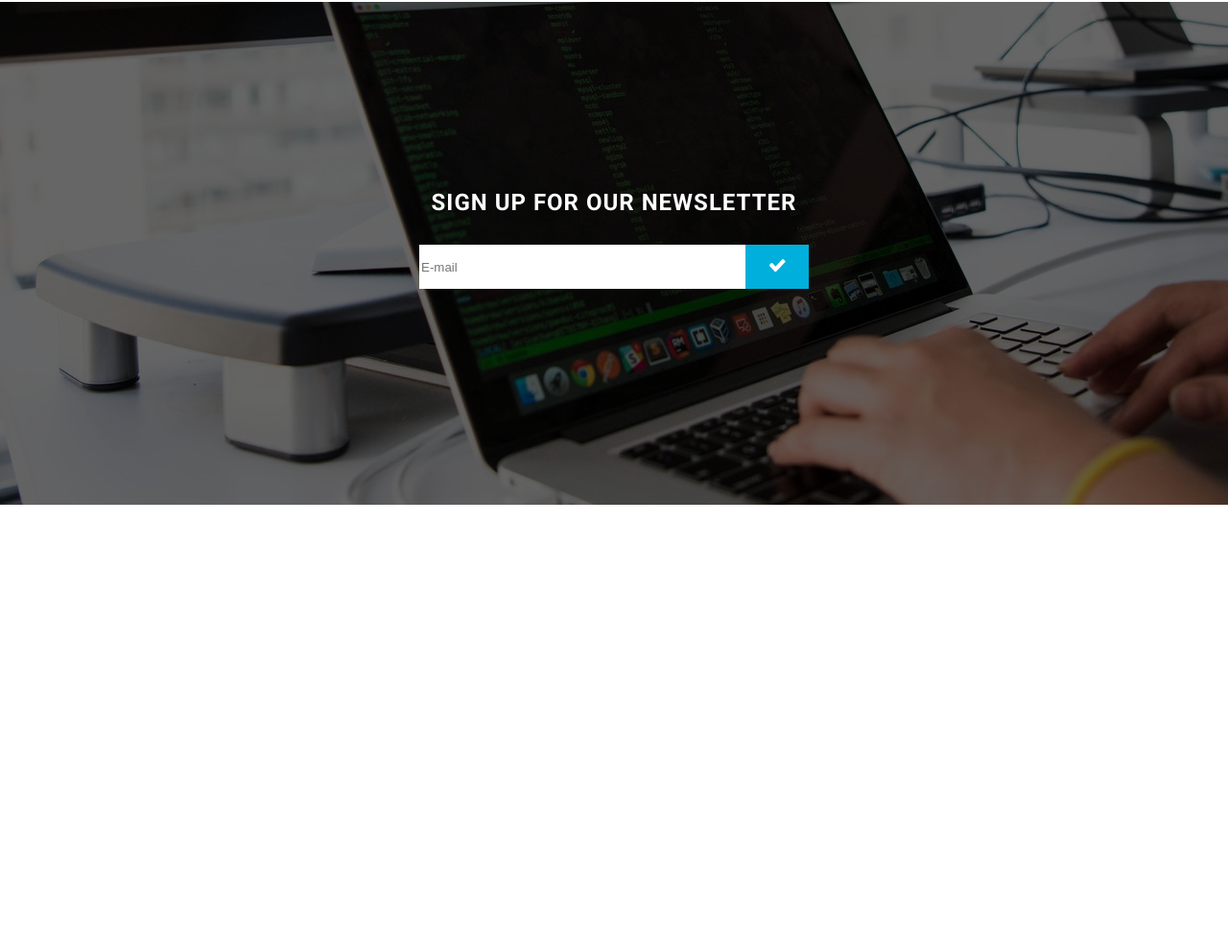
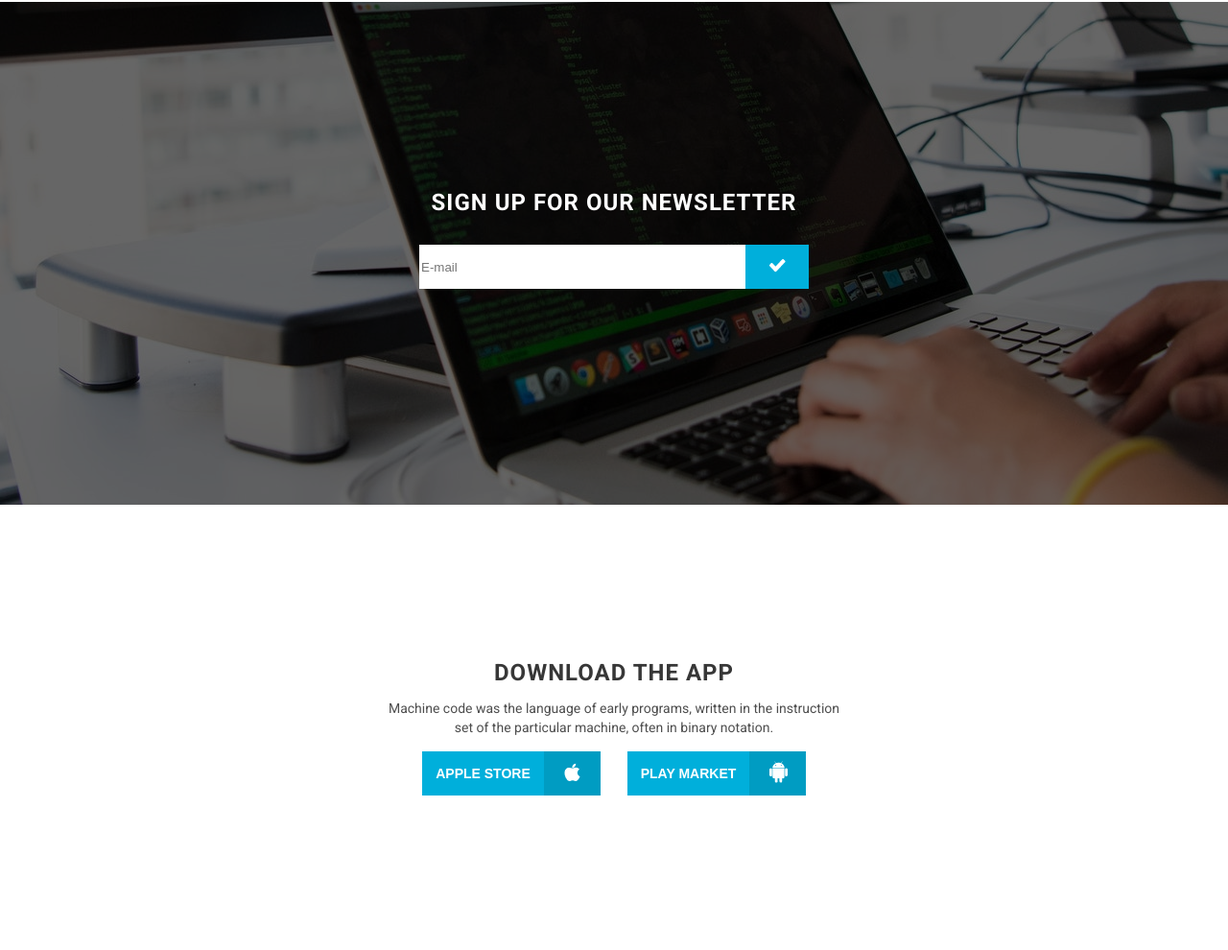
Before and after one commit to MrTorus/webdev, a plain HTML site: page index.html in a window 1280 px wide. Shown: the part 2944-3934 px from the top of the page at 96% size. Before the commit the page ends 3470 px from the top, so only its background shows below. Drawn offline with Linux system fonts and the light colour scheme.

Commit message:
feat: section6

```diff
--- a/index.html
+++ b/index.html
@@ -136,6 +136,31 @@
                 </label>
             </div>
         </section>
+        <section class="section6">
+            <div class="section6Wrapper">
+                <h2 class="section6Tittle">Download the App</h2>
+                <p class="section6Intro">Machine code was the language of early programs,
+                    written in the instruction set of the particular machine, often in binary notation.
+                </p>
+                <div class="section6Button">
+                    <div class="AppleButton">
+                        <button type="submit" class="AppleStore">apple store
+                            <button type="submit" class="AppleLogo">
+                                <img src="img/AppleLogo.png" alt="">
+                            </button>
+                        </button>
+                    </div>
+                    <div class="AndroidButton">
+                        <button type="submit" class="PlayMarket">play market
+                            <button type="submit" class="AndroidLogo">
+                                <img src="img/AndroidLogo.png" alt="">
+                            </button>
+                        </button>
+                    </div>
+                </div>
+            </div>
+
+        </section>
 
     </main>
 </body>
--- a/style.css
+++ b/style.css
@@ -333,3 +333,96 @@ input[name="r"] {
     text-transform: uppercase;
     color: #FFFFFF;
 }
+.section6 {
+    height: 464px;
+    background:  #FFFFFF no-repeat center;
+    background-size: cover;
+    display: flex;
+    flex-direction: column;
+    justify-content: center;
+    align-items: center;
+
+}
+.section6Wrapper {
+    display: flex;
+    flex-direction: column;
+    justify-content: center;
+    align-items: center;
+}
+.section6Tittle {
+    width: 350px;
+    height: 28px;
+    margin: 0 auto;
+    font-family: Roboto;
+    font-style: normal;
+    font-weight: bold;
+    font-size: 24px;
+    line-height: 28px;
+    text-align: center;
+    letter-spacing: 1px;
+    text-transform: uppercase;
+    color: #373737;
+}
+.section6Intro {
+    width: 480px;
+    height: 40px;
+    font-family: Roboto;
+    font-style: normal;
+    font-weight: normal;
+    font-size: 14px;
+    line-height: 140%;
+    align-items: center;
+    text-align: center;
+    color: #4E4E4E;
+}
+.section6Button {
+    display: flex;
+    flex-direction: row;
+    align-items: center;
+    justify-content: space-between;
+    width: 400px;
+}
+.AppleStore {
+    cursor: pointer;
+    padding: 15px, 47px;
+    width: 127px;
+    height: 46px;
+    text-transform: uppercase;
+    font-weight: bold;
+    font-size: 14px;
+    color: #FFFFFF;
+    background: #00AFDB;
+    border: 0;
+}
+.AppleLogo {
+    width: 59px;
+    height: 46px;
+    border: none;
+    background: #009CC2;
+}
+.PlayMarket {
+    cursor: pointer;
+    padding: 15px, 47px;
+    width: 127px;
+    height: 46px;
+    text-transform: uppercase;
+    font-weight: bold;
+    font-size: 14px;
+    color: #FFFFFF;
+    background: #00AFDB;
+    border: 0;
+}
+.AndroidLogo {
+    width: 59px;
+    height: 46px;
+    border: none;
+    background: #009CC2;
+}
+.AppleButton {
+    display: flex;
+
+}
+.AndroidButton {
+    display: flex;
+    justify-content: flex-end;
+}
```
Also changed, not shown: img/AndroidLogo.png (added), img/AppleLogo.png (added).
